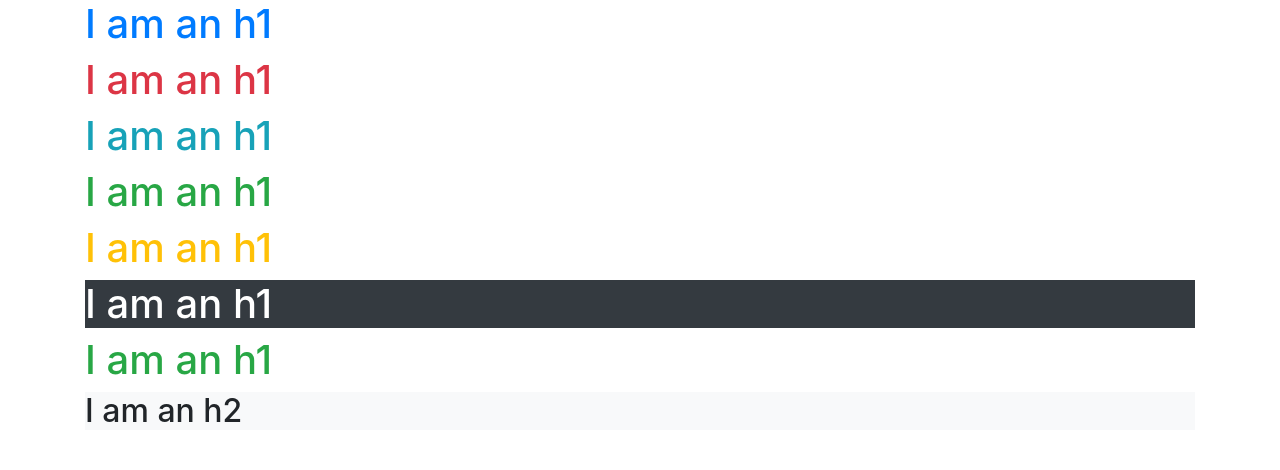
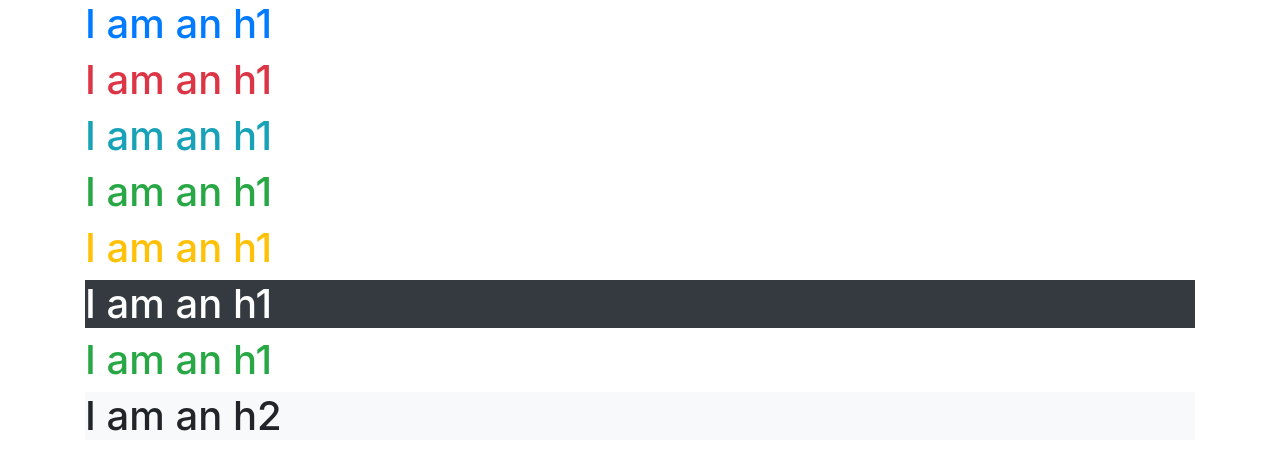
Before and after one commit to jensengbg-michele-carmagnani/WebDevCourse, a plain HTML site: page bootstrap 4/Bootstrap4_Code/02_Colors/index.html in a window 1280 px wide. Drawn offline with nearby package versions, Linux system fonts and the light colour scheme.

Commit message:
Changed h2 to h1

```diff
--- a/bootstrap 4/Bootstrap4_Code/02_Colors/index.html
+++ b/bootstrap 4/Bootstrap4_Code/02_Colors/index.html
@@ -22,7 +22,7 @@
         <h1 class="text-warning">I am an h1</h1>
         <h1 class="text-white bg-dark">I am an h1</h1>
         <h1 class="text-success">I am an h1</h1>
-        <h2 class="bg-light">I am an h2</h2>
+        <h1 class="bg-light">I am an h2</h1>
     </div>
 
     <!-- Optional JavaScript -->
```
